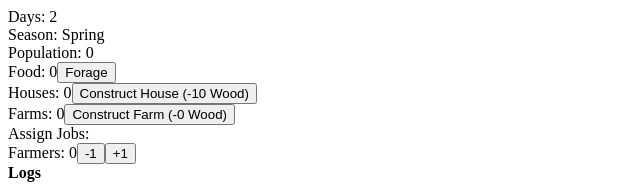
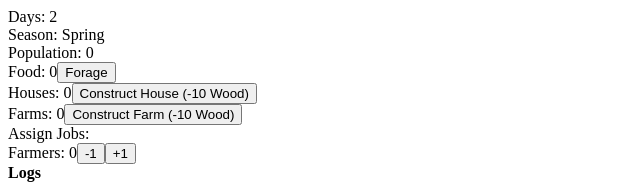
Before and after one commit to nicholas-crawford/thykingdomcome, a React (Vite) app: page / in a window 1280 px wide. Shown: the top 194 px of the page, without its empty margins (0-640 px from the left). Built offline with nearby package versions, Linux system fonts and the light colour scheme.

Commit message:
Retired seeds, fixed probability so that it affects all searching and add death notification on starvation

```diff
--- a/src/App.tsx
+++ b/src/App.tsx
@@ -26,7 +26,7 @@ interface Game {
   food: number;
   farms: number;
   farmPricing: number;
-  seeds: number;
+  // seeds: number;
   days: number;
   updates: Update[];
   season: string;
@@ -94,11 +94,21 @@ const getProbability = (season: string) => {
     };
   }
   return {
-    1: 0.7,
+    1: 0.4,
     2: 0.1,
-    0: 0.2,
+    0: 0.5,
   };
 };
+
+const getFarmCropAmount = (season: string) : number => {
+  if (season === "Spring") {
+    return 2
+  }
+  if (season === "Winter") {
+    return 0.25
+  }
+  return 1
+}
 
 export default function App() {
   const [game, setGame] = useState<Game>({
@@ -108,8 +118,8 @@ export default function App() {
     people: 0,
     food: 0,
     farms: 0,
-    farmPricing: 0,
-    seeds: 0,
+    farmPricing: 10,
+    // seeds: 0,
     days: 0,
     updates: [],
     season: "Spring",
@@ -191,11 +201,11 @@ export default function App() {
   const addFood = () => {
     setGame((previousGameState) => {
       const probs = getProbability(previousGameState.season);
-      const seedAmount = randomWithProbability(probs);
-      const newGameSeeds = previousGameState.seeds + seedAmount;
+      // const seedAmount = randomWithProbability(probs);
+      // const newGameSeeds = previousGameState.seeds + seedAmount;
       const foodAmount = randomWithProbability(probs);
       const newGameFood = previousGameState.food + foodAmount;
-      const newUpdateMessage = getAddFoodMessage(foodAmount, seedAmount);
+      const newUpdateMessage = getAddFoodMessage(foodAmount, 0);
       const newGameState = addUpdate(newUpdateMessage, previousGameState);
 
       if (
@@ -210,14 +220,14 @@ export default function App() {
           ...newGameState,
           unlockedMechanics: newGameMechanics,
           food: newGameFood,
-          seeds: newGameSeeds,
+          // seeds: newGameSeeds,
         };
       }
 
       return {
         ...newGameState,
         food: newGameFood,
-        seeds: newGameSeeds,
+        // seeds: newGameSeeds,
       };
     });
   };
@@ -271,7 +281,7 @@ export default function App() {
       return {
         ...prevGameState,
         wood: prevGameState.wood - prevGameState.farmPricing,
-        // housePricing: prevGameState.housePricing + 4,
+        farmPricing: prevGameState.farmPricing + 4,
         farms: prevGameState.farms + 1,
       };
     });
@@ -286,6 +296,7 @@ export default function App() {
       setGame((prevGameState) => {
         const newSeconds = prevGameState.days + 1;
         const newSeason = getSeason(newSeconds);
+        let newUpdates = prevGameState;
         const seasonGameState = addSeasonUpdate(
           prevGameState.season,
           newSeason,
@@ -297,19 +308,16 @@ export default function App() {
           seasonGameState.people,
         );
 
-        const assignedFarms = Math.min(
-          seasonGameState.jobs.farmers,
-          seasonGameState.farms,
-        );
+        const assignedFarms = seasonGameState.farms;
 
-        newFood = newFood + assignedFarms * 4;
-
+        newFood = Math.round(newFood + assignedFarms * (Math.max(seasonGameState.jobs.farmers + 1, 1) * getFarmCropAmount(newSeason)));
         let newPopulation;
         const newJobs = seasonGameState.jobs;
 
         if (newFood <= 0 && seasonGameState.people > 0) {
           newFood = 0;
           newPopulation = seasonGameState.people - 1;
+          newUpdates = addUpdate("Someone starved because you ran out of food! Build more farms!", prevGameState)
           if (seasonGameState.jobs.farmers > 0) {
             newJobs.farmers = newJobs.farmers - 1;
           } else if (seasonGameState.jobs.lumberjacks > 0) {
@@ -331,6 +339,7 @@ export default function App() {
           people: newPopulation,
           food: newFood,
           jobs: newJobs,
+          updates: newUpdates.updates
         };
       });
     }, 2000);
@@ -346,7 +355,7 @@ export default function App() {
         Food: {game.food}
         <button onClick={addFood}>Forage</button>
       </div>
-      {game.seeds > 0 ? <div>Seeds: {game.seeds}</div> : ""}
+      {/*{game.seeds > 0 ? <div>Seeds: {game.seeds}</div> : ""}*/}
       {game.unlockedMechanics.includes(mechanicsNames.woodUnlocked) && (
         <div>
           Wood: {game.wood}
```
